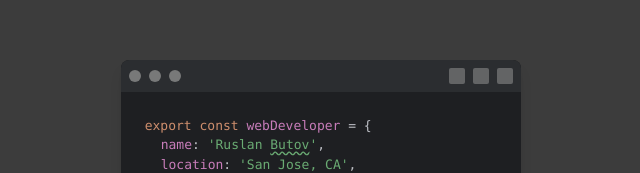
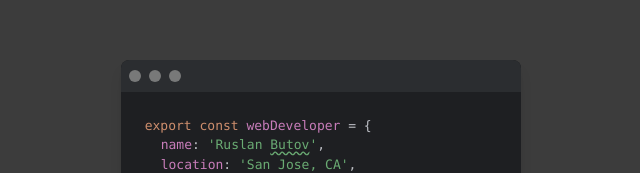
Before and after one commit to rbutov/butov.dev, a Next.js app: page / in a window 1280 px wide. Shown: the part 232-405 px from the top of the page, without its empty margins (319-959 px from the left). Built offline with nearby package versions, Linux system fonts and the light colour scheme.

Commit message:
_some page refactoring

```diff
--- a/src/app/page.tsx
+++ b/src/app/page.tsx
@@ -19,11 +19,6 @@ export default function HomePage() {
               <div className="h-3 w-3 rounded-full bg-[#787979]"></div>
               <div className="h-3 w-3 rounded-full bg-[#787979]"></div>
               <div className="ml-2 text-xs font-medium"></div>
-            </div>
-            <div className="flex items-center space-x-2">
-              <div className="h-4 w-4 animate-pulse rounded-sm bg-[#787979]"></div>
-              <div className="h-4 w-4 animate-pulse rounded-sm bg-[#787979] delay-150"></div>
-              <div className="h-4 w-4 animate-pulse rounded-sm bg-[#787979] delay-300"></div>
             </div>
           </div>
         </div>
```
